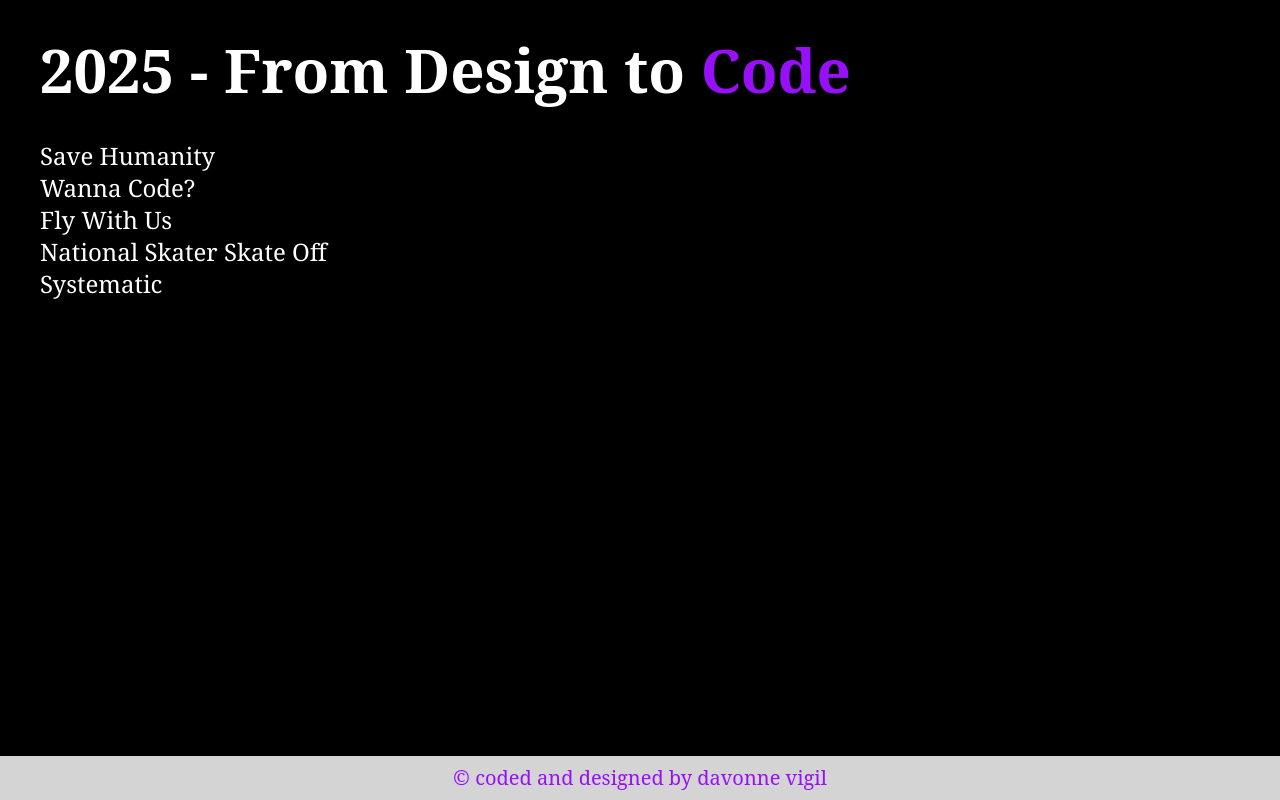
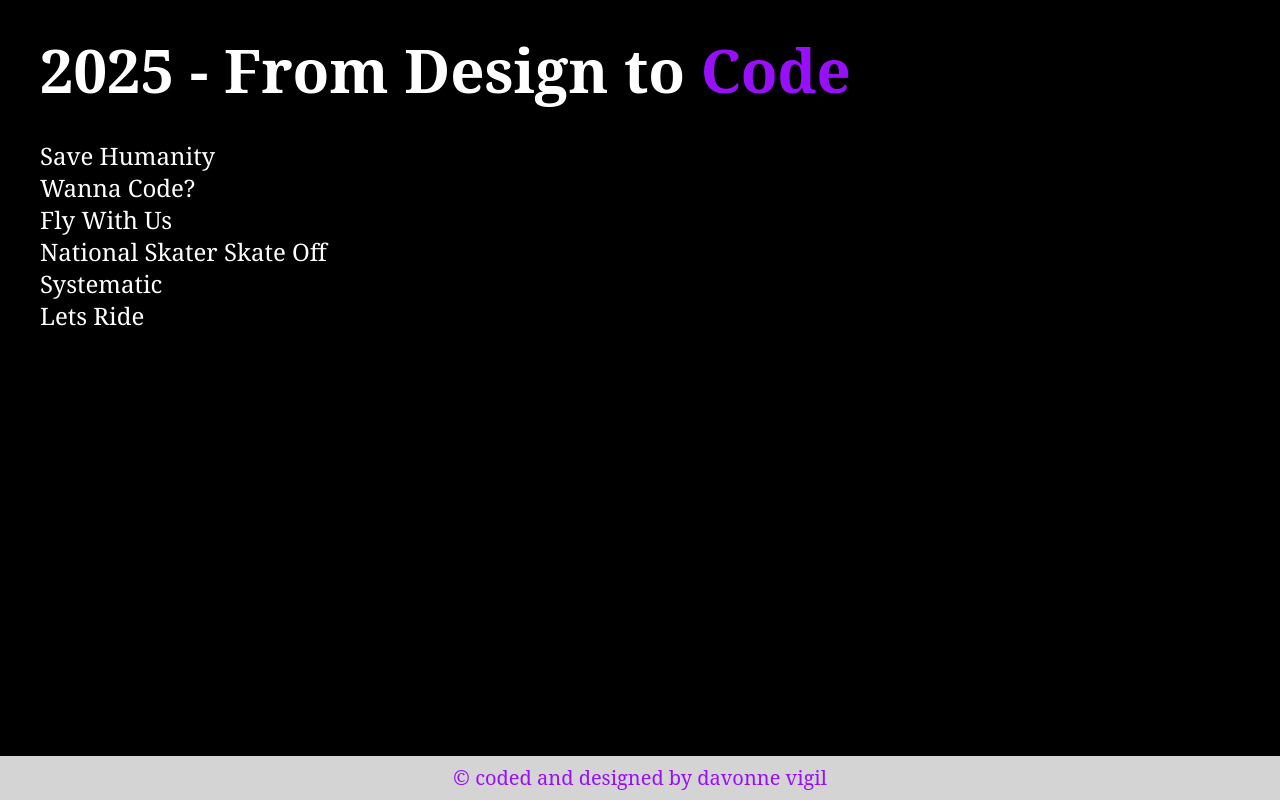
Before and after one commit to Davonne007-TX/world-of-code-and-design, a React (Vite) app: page / in a window 1280 px wide. Built offline with nearby package versions, Linux system fonts and the light colour scheme; a web font is replaced by a local one.

Commit message:
add route to new UI project

```diff
--- a/src/App.jsx
+++ b/src/App.jsx
@@ -7,13 +7,12 @@ const SpaceExploration = React.lazy(() =>
 );
 const WannaCode = React.lazy(() => import("./components/wanna/WannaCode"));
 import "./App.css";
-
 const FlyWithUs = React.lazy(() => import("./components/fly/FlyWithUs"));
 const SkateCompetition = React.lazy(() =>
   import("./components/skate/SkateCompetition")
 );
 const GreaseToday = React.lazy(() => import("./components/grease/GreaseToday"));
-
+const LetsRide = React.lazy(() => import("./components/ride/LetsRide"));
 function App() {
   return (
     <>
@@ -25,6 +24,7 @@ function App() {
           <Route path="/fly" element={<FlyWithUs />} />
           <Route path="/skate" element={<SkateCompetition />} />
           <Route path="/greaseLightning" element={<GreaseToday />} />
+          <Route path="/letsRide" element={<LetsRide />} />
         </Routes>
       </Suspense>
     </>
--- /dev/null
+++ b/src/components/ride/LetsRide.jsx
@@ -0,0 +1,3 @@
+export default function LetsRide() {
+  return <div>LetsRide</div>;
+}
--- a/src/data/myWork.js
+++ b/src/data/myWork.js
@@ -4,4 +4,5 @@ export const myWork = [
   { id: 3, text: "Fly With Us", link: "/fly" },
   { id: 4, text: "National Skater Skate Off", link: "/skate" },
   { id: 5, text: "Systematic", link: "/greaseLightning" },
+  { id: 6, text: "Lets Ride", link: "/letsRide" },
 ];
```
